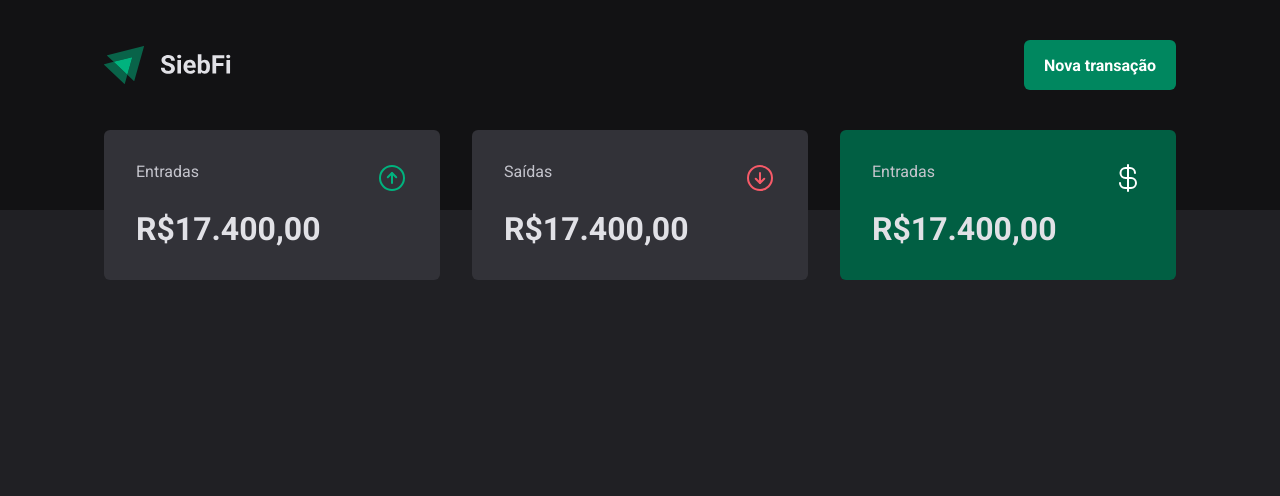
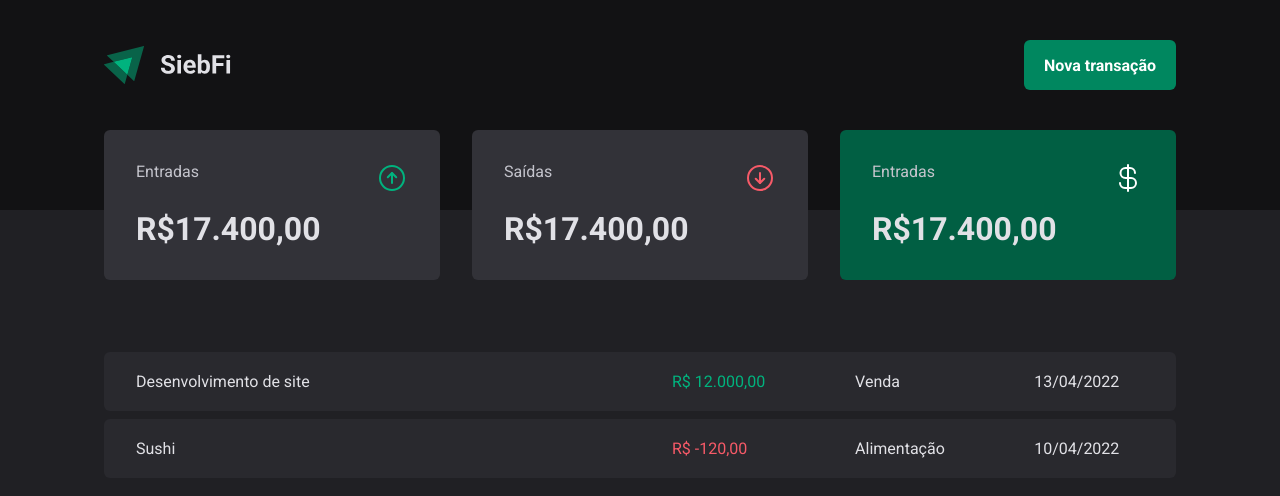
Before and after one commit to guisiebert/siebfi, a React (Vite) app: page / in a window 1280 px wide. Shown: the top 496 px of the page. Built offline with nearby package versions, Linux system fonts and the light colour scheme.

Commit message:
added table component

```diff
--- a/src/pages/Transactions/index.tsx
+++ b/src/pages/Transactions/index.tsx
@@ -1,11 +1,38 @@
 import { Header } from "../../components/Header";
 import { Summary } from "../../components/Summary";
+import { PriceHighlight, TransactionsContainer, TransactionsTable } from "./styles";
 
 export function Transactions() {
     return (
         <div>
             <Header />
             <Summary />
+            <TransactionsContainer>
+                <TransactionsTable>
+                    <tbody>
+                        <tr>
+                            <td width='50%'> Desenvolvimento de site</td>
+                            <td>
+                                <PriceHighlight variant="income">
+                                    R$ 12.000,00
+                                </PriceHighlight>
+                            </td>
+                            <td>Venda</td>
+                            <td>13/04/2022</td>
+                        </tr>
+                        <tr>
+                            <td width='50%'> Sushi</td>
+                            <td>
+                                <PriceHighlight variant="expense">
+                                    R$ -120,00
+                                </PriceHighlight>
+                            </td>
+                            <td>Alimentação</td>
+                            <td>10/04/2022</td>
+                        </tr>
+                    </tbody>
+                </TransactionsTable>
+            </TransactionsContainer>
         </div>
     )
 }
--- a/src/pages/Transactions/styles.ts
+++ b/src/pages/Transactions/styles.ts
@@ -0,0 +1,40 @@
+import styled from "styled-components";
+
+export const TransactionsContainer = styled.main`
+    width: 100%;
+    max-width: 1120px; // sempre que a tela for menor que isso, width será 100%
+    margin: 4rem auto 0; // lateral com auto para centralizar
+    padding: 0 1.5rem; // padding lateral pro conteúdo não ficar grudado
+`
+
+export const TransactionsTable = styled.table`
+    width: 100%;
+    border-collapse: separate; // é o que separa as celulas e permite o border-spacing
+    border-spacing: 0 0.5rem; // espaçamento vertical entre células
+    margin-top: 1.5rem;
+
+    td {
+        padding: 1.25rem 2rem;
+        background-color: ${props => props.theme['gray-700']};
+
+        &:first-child {
+            border-top-left-radius: 6px;
+            border-bottom-left-radius: 6px;
+        }
+        &:last-child {
+            border-top-right-radius: 6px;
+            border-bottom-right-radius: 6px;
+        }
+    }
+
+`
+
+interface PriceHighlightProps {
+    variant: 'income' | 'expense'
+}
+
+export const PriceHighlight = styled.span<PriceHighlightProps>`
+    color: ${props => props.variant == "income"
+    ? props.theme['green-300']
+    : props.theme['red-300']};
+`
```
